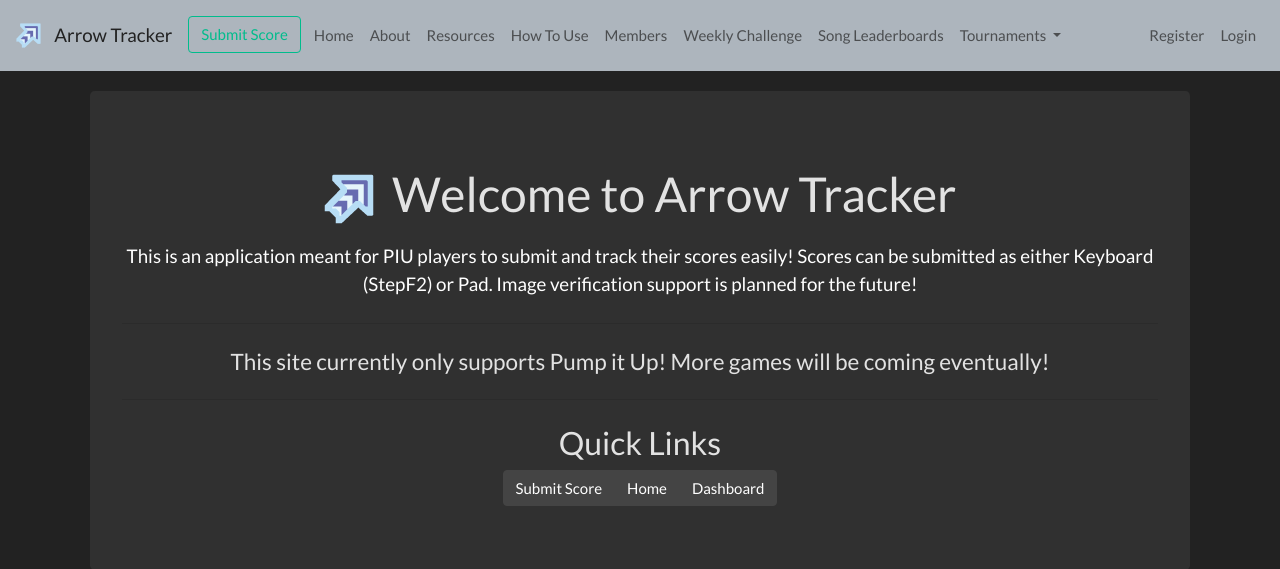
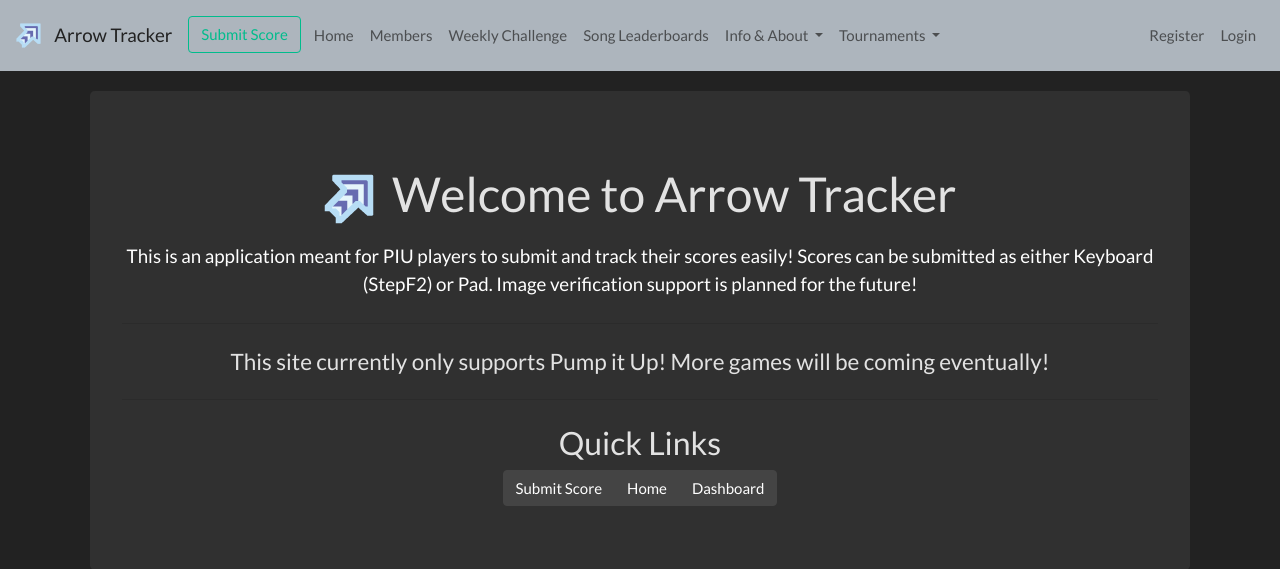
Before and after one commit to dj505/ArrowTracker, a Flask app: page /about in a window 1280 px wide. Shown: the top 569 px of the page. Run offline with Flask 2, Linux system fonts and the light colour scheme; parts of the project's set-up code (start-up, migrations or seed data) failed here and were passed over; some libraries are stand-ins or nearby versions.

Commit message:
Added Discord link, changed navbar layout

```diff
--- a/app/templates/includes/_navbar.html
+++ b/app/templates/includes/_navbar.html
@@ -14,15 +14,6 @@
         <a class="nav-link" href="/">Home<span class="sr-only">(current)</span></a>
       </li>
       <li class="nav-item">
-        <a class="nav-link" href="/about">About</a>
-      </li>
-      <li class="nav-item">
-        <a class="nav-link" href="/resources">Resources</a>
-      </li>
-      <li class="nav-item">
-        <a class="nav-link" href="/howto">How To Use</a>
-      </li>
-      <li class="nav-item">
         <a class="nav-link" href="/members">Members</a>
       </li>
       <li class="nav-item">
@@ -30,6 +21,17 @@
       </li>
       <li class="nav-item">
         <a class="nav-link" href="/search">Song Leaderboards</a>
+      </li>
+      <li class="nav-item dropdown">
+        <a class="nav-link dropdown-toggle" href="#" id="navbarDropdown" role="button" data-toggle="dropdown" aria-haspopup="true" aria-expanded="false">
+          Info & About
+        </a>
+        <div class="dropdown-menu" aria-labelledby="navbarDropdown">
+          <a class="nav-link" href="/about">About</a>
+          <a class="nav-link" href="/howto">How To Use</a>
+          <a class="nav-link" href="/resources">Resources</a>
+          <a class="nav-link" href="https://discord.gg/EfExC7H">Discord Server</a>
+        </div>
       </li>
       <li class="nav-item dropdown">
         <a class="nav-link dropdown-toggle" href="#" id="navbarDropdown" role="button" data-toggle="dropdown" aria-haspopup="true" aria-expanded="false">
```
